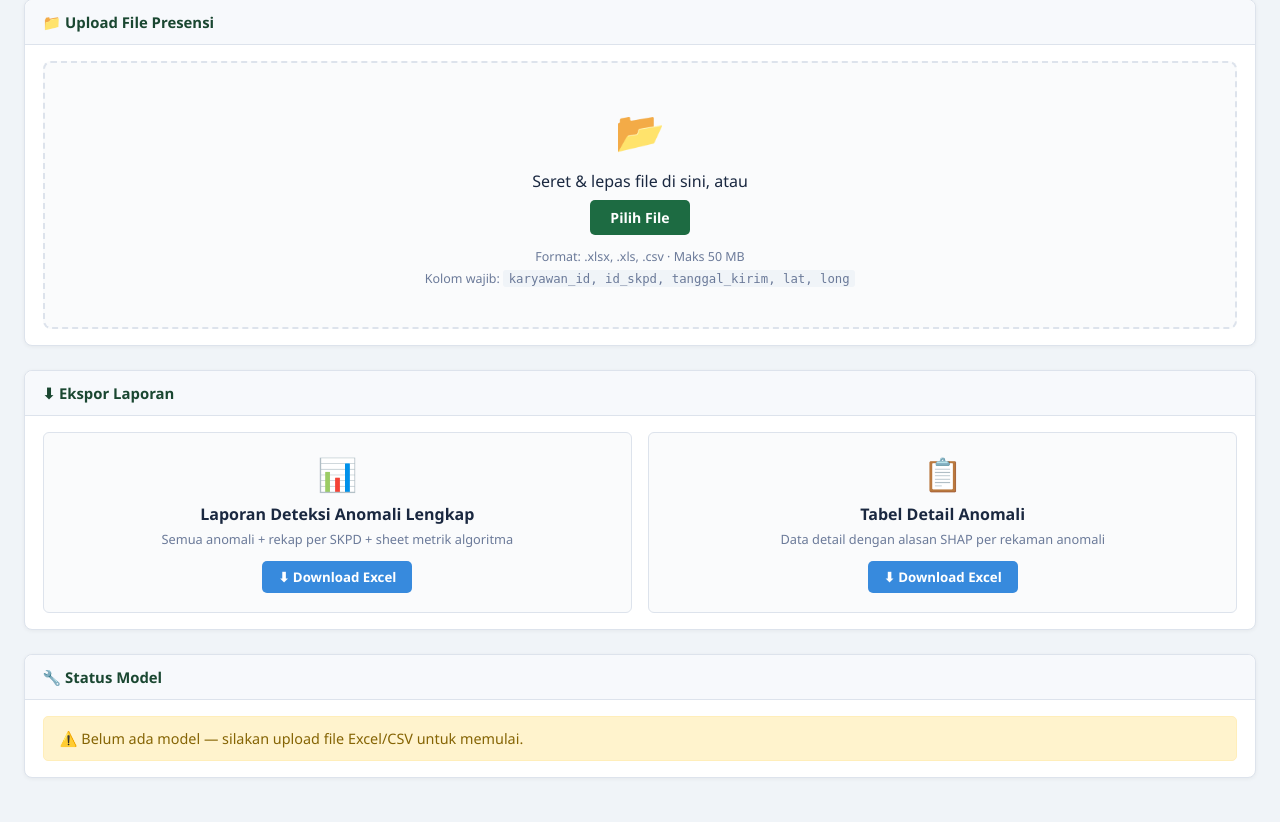
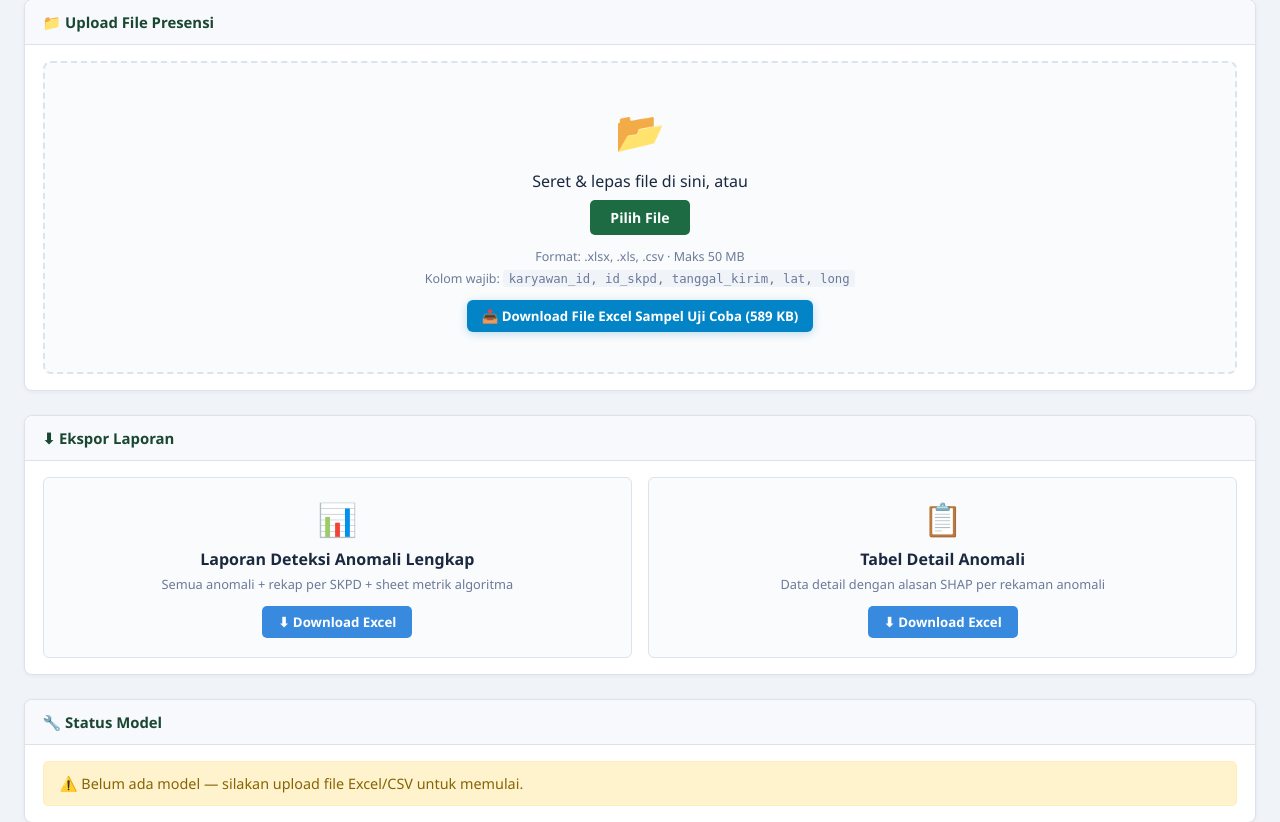
Before and after one commit to riyosan/siset, a Flask app: page /upload in a window 1280 px wide. Shown: the part 224-1046 px from the top of the page. Run offline with Flask 3, Linux system fonts and the light colour scheme.

Commit message:
Add lightweight 589KB sample excel file and fix Vercel 4.5MB payload limit message

```diff
--- a/templates/upload.html
+++ b/templates/upload.html
@@ -23,6 +23,11 @@
       </label>
       <p class="upload-hint">Format: .xlsx, .xls, .csv · Maks 50 MB</p>
       <p class="upload-hint">Kolom wajib: <code>karyawan_id, id_skpd, tanggal_kirim, lat, long</code></p>
+      <div style="margin-top: 0.8rem;">
+        <a href="/static/sampel_absensi_pegawai_small.xlsx" download style="display: inline-flex; align-items: center; gap: 0.4rem; background: #0284C7; color: white; padding: 0.45rem 0.9rem; border-radius: 6px; font-size: 0.83rem; font-weight: 600; text-decoration: none; box-shadow: 0 2px 8px rgba(2, 132, 199, 0.25);">
+          📥 Download File Excel Sampel Uji Coba (589 KB)
+        </a>
+      </div>
     </div>
 
     <!-- Preview -->
@@ -97,7 +102,15 @@ function handleFile(file){
   document.getElementById("previewContent").innerHTML = "<p>Memproses upload…</p>";
 
   fetch("/api/upload",{method:"POST",body:fd})
-    .then(r=>r.json()).then(d=>{
+    .then(r => {
+      if(!r.ok) {
+        if(r.status === 413) {
+          throw new Error("Ukuran file melebihi 4.5 MB (batas payload Vercel). Silakan gunakan file Excel sampel Uji Coba < 4.5 MB yang sudah disediakan di atas.");
+        }
+        return r.text().then(t => { throw new Error(`HTTP ${r.status}`); });
+      }
+      return r.json();
+    }).then(d=>{
       if(!d.ok){
         document.getElementById("previewContent").innerHTML=`<p class="err">❌ ${d.error}</p>`;
         document.getElementById("processMsg").textContent="";
@@ -118,7 +131,8 @@ function handleFile(file){
         <p style="font-size:.82rem;color:#666;margin-top:.5rem">Kolom: ${p.kolom.slice(0,15).join(", ")}${p.kolom.length>15?" …":""}</p>`;
       document.getElementById("processMsg").textContent="";
     }).catch(e=>{
-      document.getElementById("previewContent").innerHTML=`<p class="err">Gagal upload: ${e}</p>`;
+      document.getElementById("previewContent").innerHTML=`<p class="err">⚠️ ${e.message || e}</p>`;
+      document.getElementById("processMsg").textContent="";
     });
 }
 
```
Also changed, not shown: 1 other file.
